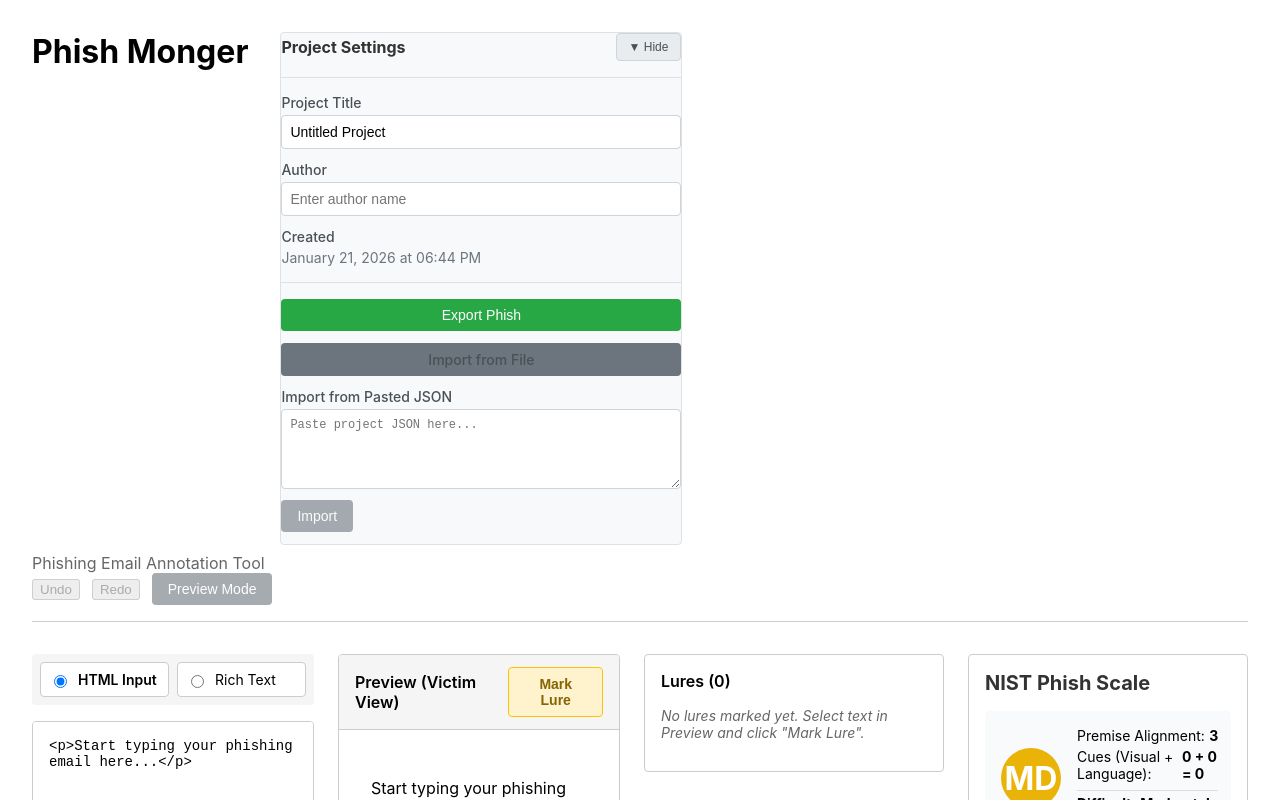
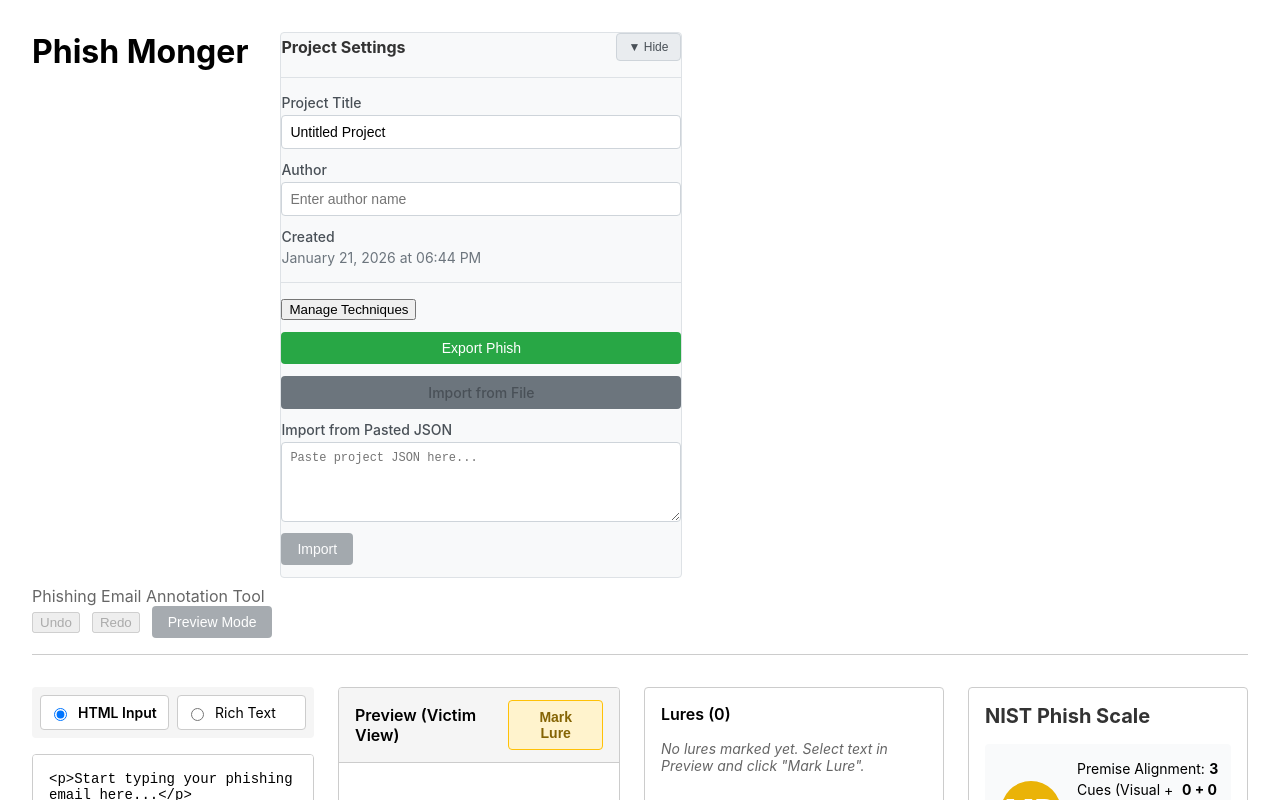
Before and after one commit to zarguell/phishmonger, a React (Vite) app: page / in a window 1280 px wide. Both pictures are taken after a click on the button "▶ Import / Export". Shown: the top 800 px of the page. Built offline with nearby package versions, Linux system fonts and the light colour scheme.

Commit message:
feat(08-08): integrate TechniqueLibrary into app
- Add 'Manage Techniques' button to ProjectSettings menu
- Add modal state for TechniqueLibrary open/close
- Render TechniqueLibrary as overlay modal when opened
- Library closes on backdrop click or X button

```diff
--- a/src/App.tsx
+++ b/src/App.tsx
@@ -7,6 +7,7 @@ import { Preview } from './components/Preview'
 import { LureList } from './components/LureList'
 import { ScoringPanel } from './components/ScoringPanel'
 import { ProjectSettings } from './components/ProjectSettings'
+import { TechniqueLibrary } from './components/library/TechniqueLibrary'
 import { SlideWrapper } from './components/preview/SlideWrapper'
 import { EmailColumn } from './components/preview/EmailColumn'
 import { AnnotationColumn } from './components/preview/AnnotationColumn'
@@ -118,6 +119,7 @@ function App() {
     return savedStyle || 'classic'
   })
   const [showShortcutHelp, setShowShortcutHelp] = useState(false)
+  const [showTechniqueLibrary, setShowTechniqueLibrary] = useState(false)
   const slideWrapperRef = useRef<HTMLDivElement>(null)
 
   // Save to LocalStorage whenever htmlSource changes
@@ -395,6 +397,7 @@ function App() {
                const project = importProjectJSON(jsonText)
                handleImportJSON(project)
              }}
+             onOpenTechniqueLibrary={() => setShowTechniqueLibrary(true)}
            />
         </div>
         <p>Phishing Email Annotation Tool</p>
@@ -488,6 +491,11 @@ function App() {
         isOpen={showShortcutHelp}
         onClose={() => setShowShortcutHelp(false)}
       />
+      {showTechniqueLibrary && (
+        <TechniqueLibrary
+          onClose={() => setShowTechniqueLibrary(false)}
+        />
+      )}
     </div>
   )
 }
--- a/src/components/ProjectSettings.tsx
+++ b/src/components/ProjectSettings.tsx
@@ -7,6 +7,7 @@ interface ProjectSettingsProps {
   onExport?: () => void
   onImportFromFile?: (file: File) => void
   onImportFromText?: (jsonText: string) => void
+  onOpenTechniqueLibrary?: () => void
 }
 
 export const ProjectSettings: React.FC<ProjectSettingsProps> = ({
@@ -14,7 +15,8 @@ export const ProjectSettings: React.FC<ProjectSettingsProps> = ({
   onUpdate,
   onExport,
   onImportFromFile,
-  onImportFromText
+  onImportFromText,
+  onOpenTechniqueLibrary
 }) => {
   const [menuOpen, setMenuOpen] = useState(false)
   const [importText, setImportText] = useState('')
@@ -134,9 +136,21 @@ export const ProjectSettings: React.FC<ProjectSettingsProps> = ({
             </div>
           </div>
 
-          <hr className="settings-divider" />
+           <hr className="settings-divider" />
 
-          <div className="settings-export-import">
+           {onOpenTechniqueLibrary && (
+             <div className="settings-field">
+               <button
+                 onClick={onOpenTechniqueLibrary}
+                 className="manage-techniques-button"
+                 type="button"
+               >
+                 Manage Techniques
+               </button>
+             </div>
+           )}
+
+           <div className="settings-export-import">
             <div className="export-import-section">
               <button
                 onClick={handleExportClick}
```
Lines whose indentation alone changed are shown as unchanged.
